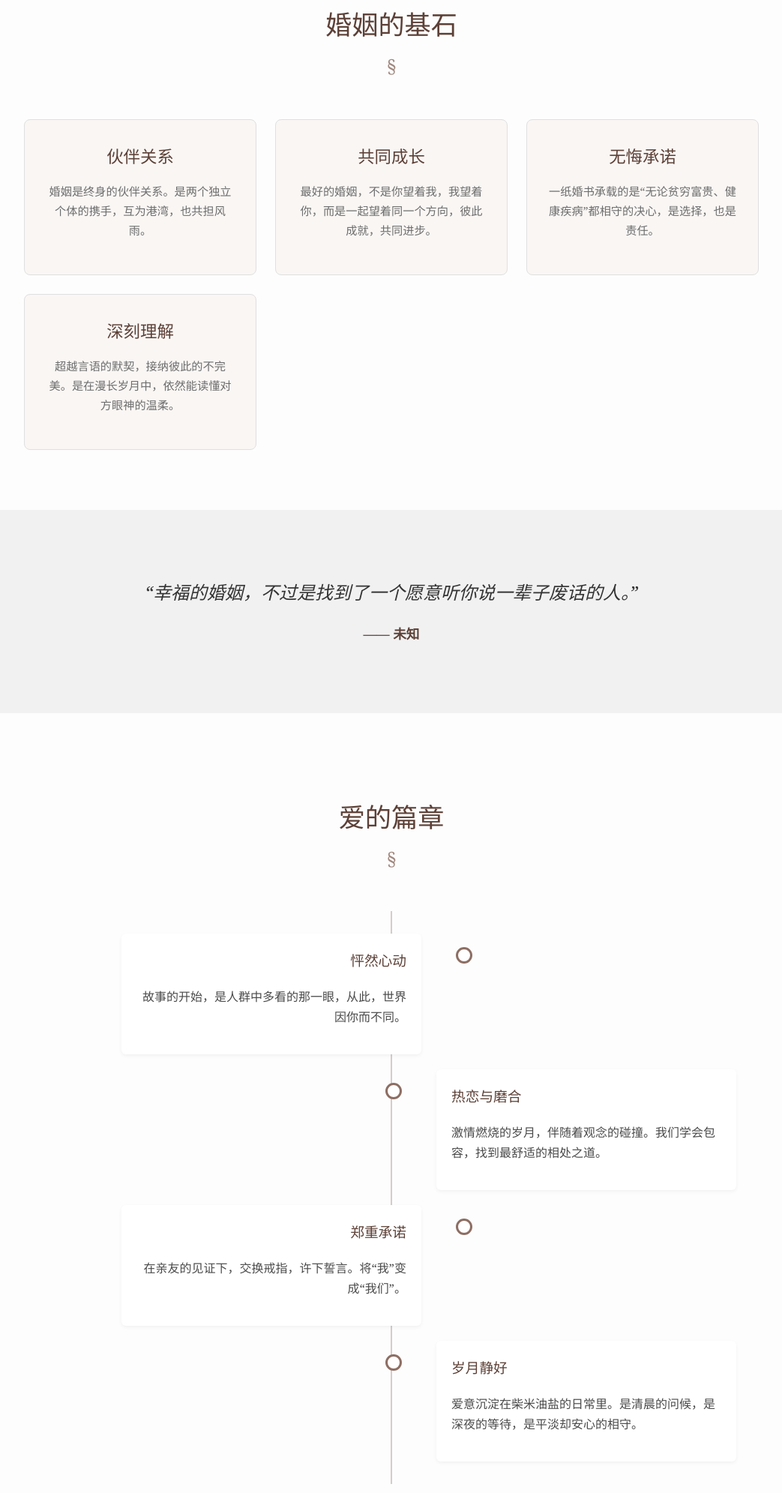
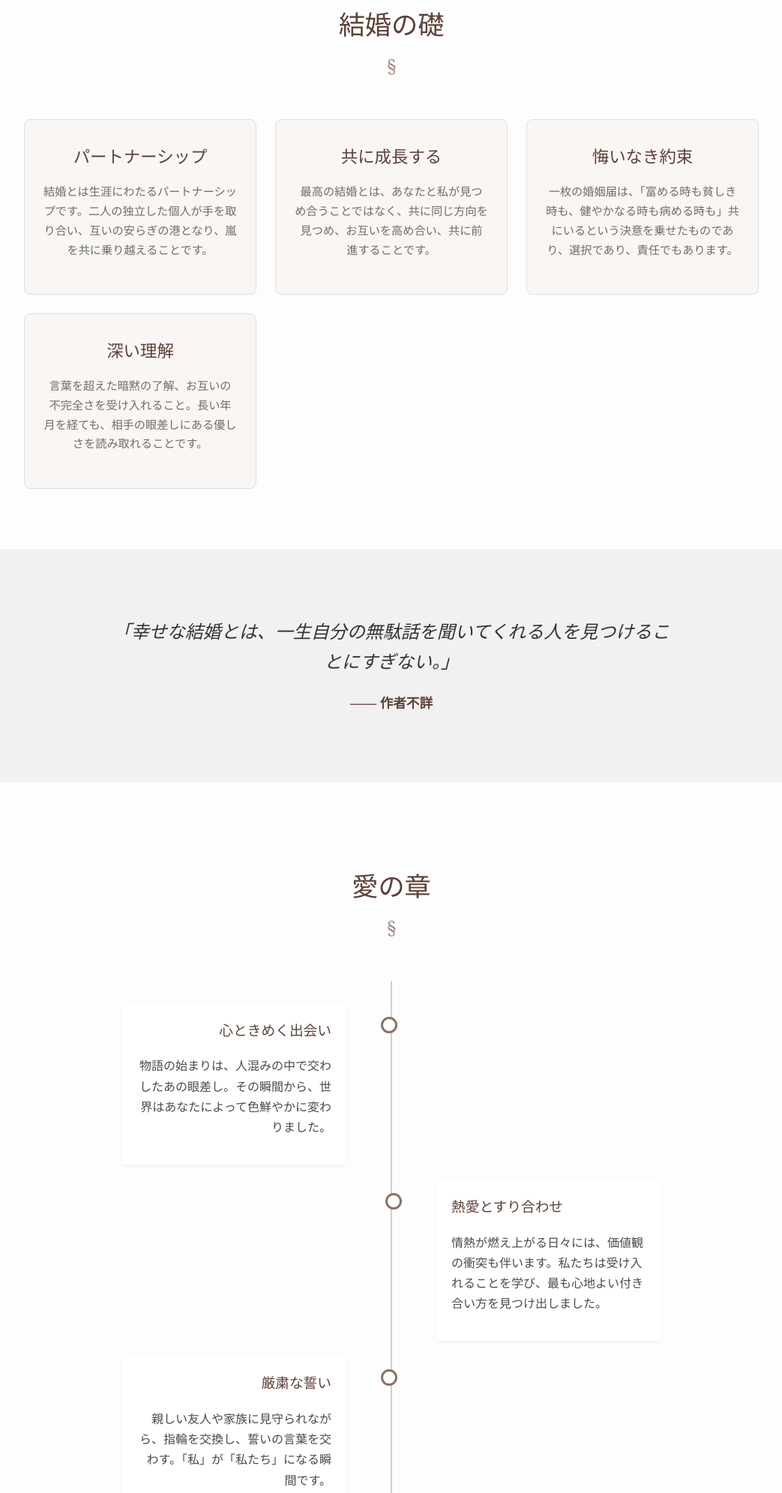
Before and after one commit to JIYU292/ludamo.jp, a plain HTML site: page index.html in a window 1280 px wide. Shown: the part 666-2657 px from the top of the page at 75% size, without its empty margins (118-1161 px from the left). Drawn offline with Linux system fonts and the light colour scheme.

Commit message:
Update index.html

```diff
--- a/index.html
+++ b/index.html
@@ -1,13 +1,13 @@
 <!DOCTYPE html>
-<html lang="zh-CN">
+<html lang="ja">
 <head>
     <meta charset="UTF-8">
     <meta name="viewport" content="width=device-width, initial-scale=1.0">
-    <title>关于婚姻</title>
+    <title>結婚について</title>
     <style>
         /* --- 全局样式 --- */
         body {
-            font-family: 'Georgia', 'Times New Roman', 'KaiTi', 'STSong', serif;
+            font-family: 'Georgia', 'Times New Roman', 'Hiragino Mincho ProN', 'MS PMincho', serif;
             margin: 0;
             padding: 0;
             background-color: #fdfdfd; /* 纯净的白色背景 */
@@ -161,6 +161,7 @@
             padding: 10px 40px;
             position: relative;
             width: 50%;
+            box-sizing: border-box; /* 确保 padding 不会影响宽度计算 */
         }
 
         .timeline-item:nth-child(odd) {
@@ -180,7 +181,6 @@
             position: absolute;
             width: 16px;
             height: 16px;
-            right: -8px;
             background-color: white;
             border: 3px solid #8d6e63; /* 中度棕色 */
             top: 28px;
@@ -233,6 +233,7 @@
         }
         .footer p {
             margin: 0;
+            padding: 5px 0;
         }
 
         /* --- 响应式设计 --- */
@@ -254,6 +255,7 @@
             }
             .timeline-item::after {
                 left: 12px !important;
+                right: auto !important;
             }
         }
     </style>
@@ -262,30 +264,30 @@
 
     <header class="header">
         <div class="header-content">
-            <h1>婚姻：一场共同的旅程</h1>
+            <h1>結婚：共に歩む旅</h1>
         </div>
     </header>
 
     <main>
         <section class="content-section">
             <div class="container">
-                <h2 class="section-title">婚姻的基石</h2>
+                <h2 class="section-title">結婚の礎</h2>
                 <div class="pillars-grid">
                     <div class="pillar-card">
-                        <h3>伙伴关系</h3>
-                        <p>婚姻是终身的伙伴关系。是两个独立个体的携手，互为港湾，也共担风雨。</p>
+                        <h3>パートナーシップ</h3>
+                        <p>結婚とは生涯にわたるパートナーシップです。二人の独立した個人が手を取り合い、互いの安らぎの港となり、嵐を共に乗り越えることです。</p>
                     </div>
                     <div class="pillar-card">
-                        <h3>共同成长</h3>
-                        <p>最好的婚姻，不是你望着我，我望着你，而是一起望着同一个方向，彼此成就，共同进步。</p>
+                        <h3>共に成長する</h3>
+                        <p>最高の結婚とは、あなたと私が見つめ合うことではなく、共に同じ方向を見つめ、お互いを高め合い、共に前進することです。</p>
                     </div>
                     <div class="pillar-card">
-                        <h3>无悔承诺</h3>
-                        <p>一纸婚书承载的是“无论贫穷富贵、健康疾病”都相守的决心，是选择，也是责任。</p>
+                        <h3>悔いなき約束</h3>
+                        <p>一枚の婚姻届は、「富める時も貧しき時も、健やかなる時も病める時も」共にいるという決意を乗せたものであり、選択であり、責任でもあります。</p>
                     </div>
                     <div class="pillar-card">
-                        <h3>深刻理解</h3>
-                        <p>超越言语的默契，接纳彼此的不完美。是在漫长岁月中，依然能读懂对方眼神的温柔。</p>
+                        <h3>深い理解</h3>
+                        <p>言葉を超えた暗黙の了解、お互いの不完全さを受け入れること。長い年月を経ても、相手の眼差しにある優しさを読み取れることです。</p>
                     </div>
                 </div>
             </div>
@@ -294,38 +296,38 @@
         <section class="quote-section">
             <div class="container">
                 <div class="quote">
-                    <blockquote>“幸福的婚姻，不过是找到了一个愿意听你说一辈子废话的人。”</blockquote>
-                    <footer>—— 未知</footer>
+                    <blockquote>「幸せな結婚とは、一生自分の無駄話を聞いてくれる人を見つけることにすぎない。」</blockquote>
+                    <footer>—— 作者不詳</footer>
                 </div>
             </div>
         </section>
 
         <section class="content-section">
              <div class="container">
-                <h2 class="section-title">爱的篇章</h2>
+                <h2 class="section-title">愛の章</h2>
                 <div class="timeline">
                     <div class="timeline-item">
                         <div class="timeline-content">
-                            <h3>怦然心动</h3>
-                            <p>故事的开始，是人群中多看的那一眼，从此，世界因你而不同。</p>
+                            <h3>心ときめく出会い</h3>
+                            <p>物語の始まりは、人混みの中で交わしたあの眼差し。その瞬間から、世界はあなたによって色鮮やかに変わりました。</p>
                         </div>
                     </div>
                     <div class="timeline-item">
                         <div class="timeline-content">
-                            <h3>热恋与磨合</h3>
-                            <p>激情燃烧的岁月，伴随着观念的碰撞。我们学会包容，找到最舒适的相处之道。</p>
+                            <h3>熱愛とすり合わせ</h3>
+                            <p>情熱が燃え上がる日々には、価値観の衝突も伴います。私たちは受け入れることを学び、最も心地よい付き合い方を見つけ出しました。</p>
                         </div>
                     </div>
                     <div class="timeline-item">
                         <div class="timeline-content">
-                            <h3>郑重承诺</h3>
-                            <p>在亲友的见证下，交换戒指，许下誓言。将“我”变成“我们”。</p>
+                            <h3>厳粛な誓い</h3>
+                            <p>親しい友人や家族に見守られながら、指輪を交換し、誓いの言葉を交わす。「私」が「私たち」になる瞬間です。</p>
                         </div>
                     </div>
                     <div class="timeline-item">
                         <div class="timeline-content">
-                            <h3>岁月静好</h3>
-                            <p>爱意沉淀在柴米油盐的日常里。是清晨的问候，是深夜的等待，是平淡却安心的相守。</p>
+                            <h3>穏やかな日々</h3>
+                            <p>愛情は日々の暮らしの中に溶け込んでいきます。朝の挨拶、深夜の待ちわびる時間、平凡だけれども心安らぐ寄り添いです。</p>
                         </div>
                     </div>
                 </div>
@@ -334,19 +336,19 @@
 
         <section class="content-section" style="background-color: #f9f6f4;">
             <div class="container">
-                <h2 class="section-title">相守的瞬间</h2>
+                <h2 class="section-title">寄り添う瞬間</h2>
                 <div class="gallery-grid">
-                    <img src="https://images.unsplash.com/photo-1549925233-289737525f15?ixlib=rb-4.0.3&ixid=M3wxMjA3fDB8MHxwaG90by1wYWdlfHx8fGVufDB8fHx8fA%3D%3D&auto=format&fit=crop&w=1770&q=80" alt="婚礼上交换戒指的特写" class="gallery-image">
-                    <img src="https://images.unsplash.com/photo-1572076893478-fde50a41d9c3?ixlib=rb-4.0.3&ixid=M3wxMjA3fDB8MHxwaG90by1wYWdlfHx8fGVufDB8fHx8fA%3D%3D&auto=format&fit=crop&w=1770&q=80" alt="一对夫妻在厨房里一起做饭" class="gallery-image">
-                    <img src="https://images.unsplash.com/photo-1621235312380-3c72633b6c23?ixlib=rb-4.0.3&ixid=M3wxMjA3fDB8MHxwaG90by1wYWdlfHx8fGVufDB8fHx8fA%3D%3D&auto=format&fit=crop&w=1770&q=80" alt="一对年迈的夫妇牵手散步的背影" class="gallery-image">
+                    <img src="https://images.unsplash.com/photo-1549925233-289737525f15?ixlib=rb-4.0.3&ixid=M3wxMjA3fDB8MHxwaG90by1wYWdlfHx8fGVufDB8fHx8fA%3D%3D&auto=format&fit=crop&w=1770&q=80" alt="結婚式で指輪を交換するクローズアップ" class="gallery-image">
+                    <img src="https://images.unsplash.com/photo-1572076893478-fde50a41d9c3?ixlib=rb-4.0.3&ixid=M3wxMjA3fDB8MHxwaG90by1wYWdlfHx8fGVufDB8fHx8fA%3D%3D&auto=format&fit=crop&w=1770&q=80" alt="キッチンで一緒に料理をする夫婦" class="gallery-image">
+                    <img src="https://images.unsplash.com/photo-1621235312380-3c72633b6c23?ixlib=rb-4.0.3&ixid=M3wxMjA3fDB8MHxwaG90by1wYWdlfHx8fGVufDB8fHx8fA%3D%3D&auto=format&fit=crop&w=1770&q=80" alt="手をつないで散歩する老夫婦の後ろ姿" class="gallery-image">
                 </div>
             </div>
         </section>
     </main>
 
     <footer class="footer">
-        <p>愿得一人心，白首不相离。</p>
-        <p>&copy; 2025 共同的旅程. 保留所有权利。</p>
+        <p>願わくは一人の心を得て、白髪になるまで離れぬことを。</p>
+        <p>&copy; 2025 共に歩む旅. All rights reserved.</p>
     </footer>
 
 </body>
```
